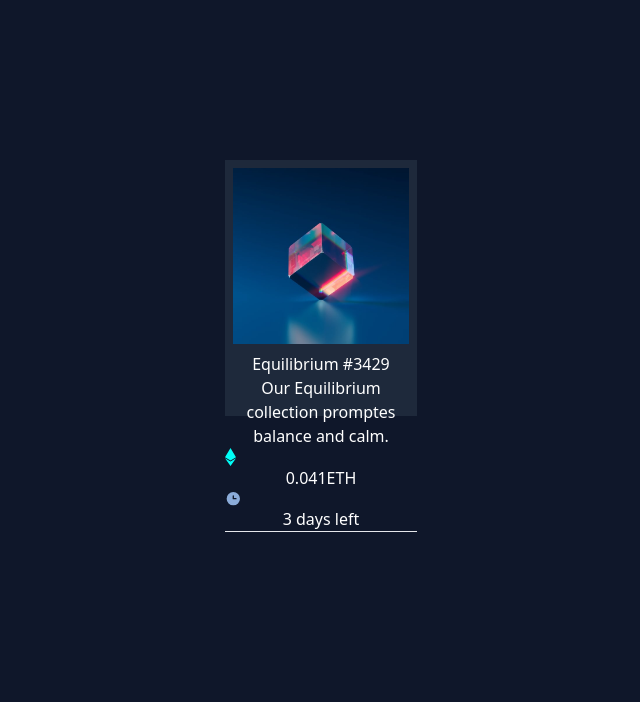
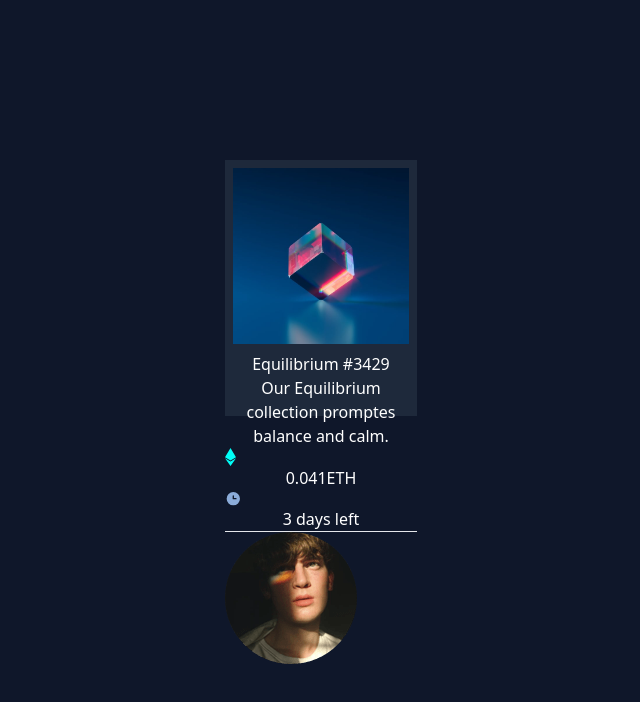
Before and after one commit to kunwarabhi7/challenge-3, a website: page index.html in a window 1280 px wide. Shown: the whole page, without its empty margins (319-959 px from the left). Drawn offline with Linux system fonts and the light colour scheme; files whose address does not match are found by name.

Commit message:
added avatar

```diff
--- a/index.html
+++ b/index.html
@@ -29,6 +29,9 @@
                 </div>
             </div>
             <hr />
+            <div>
+                <img src="./images/image-avatar.png" alt="avatar">
+            </div>
         </div>
     </div>
 
```
